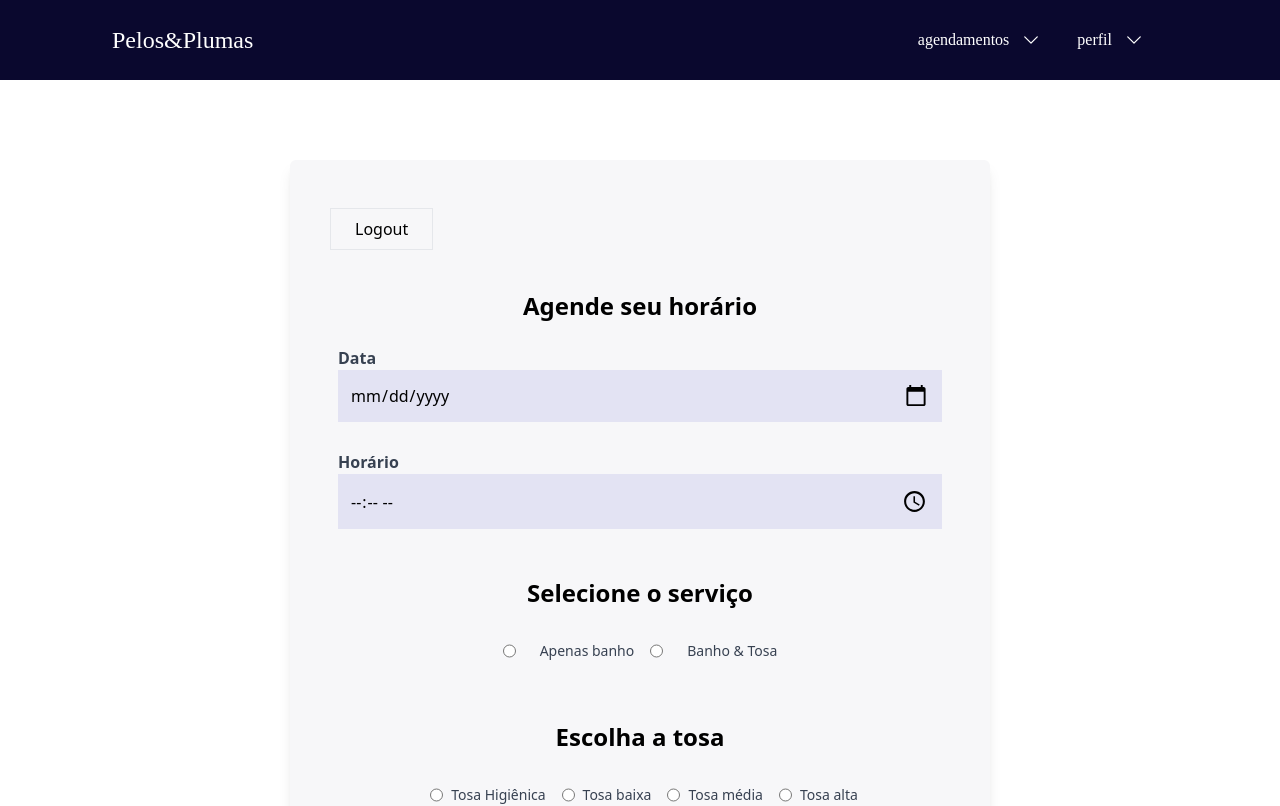
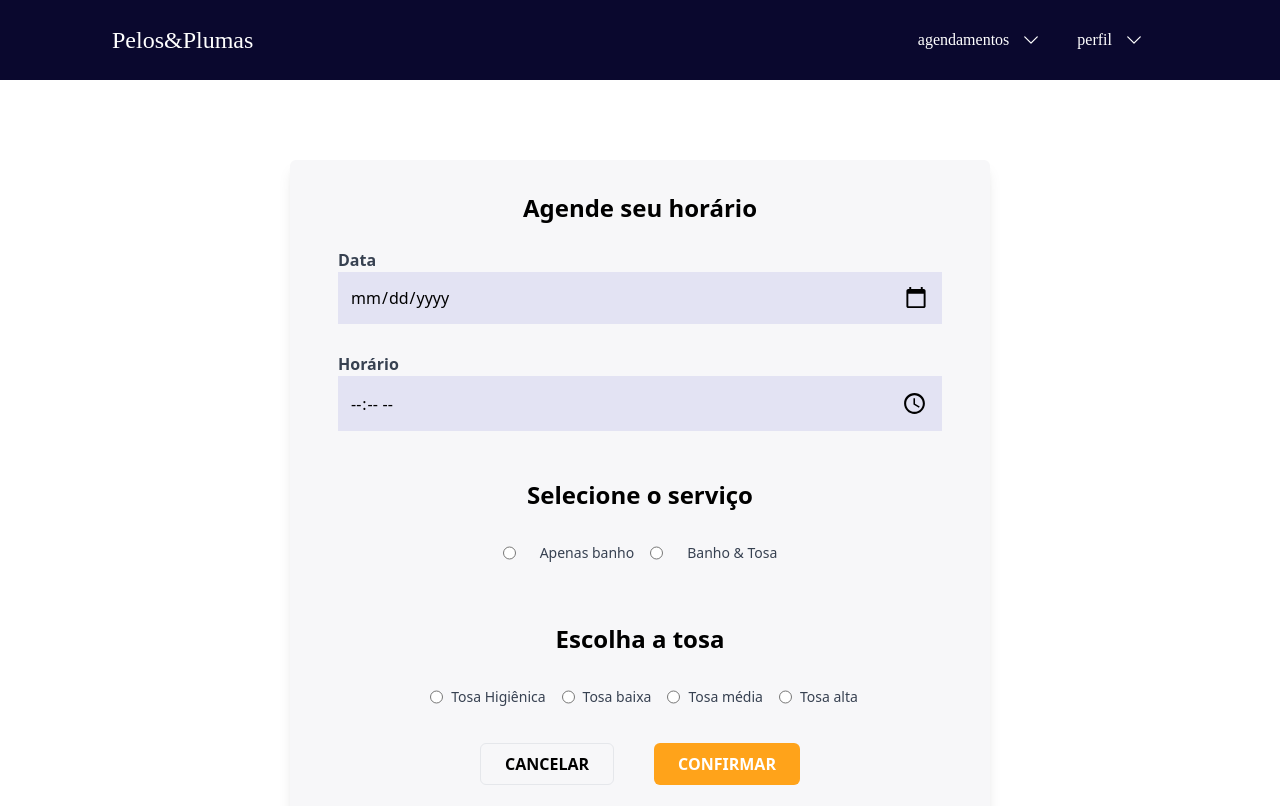
Before and after one commit to pamlotusia/impacta-petshop, a React (Create React App) app: page /home in a window 1280 px wide. Shown: the top 806 px of the page. Built offline with nearby package versions, Linux system fonts and the light colour scheme; no server answers; sample sign-in values are in the browser's storage.

Commit message:
não sei o que rolou, mas salvando para trocar de branch

```diff
--- a/src/components/Home.jsx
+++ b/src/components/Home.jsx
@@ -19,15 +19,6 @@ const Home = () => {
   let currDate = selectedDate.toString().split('-')
   let finalDate = currDate.reverse().join('/')
 
-  const handleLogout = async () => {
-    try {
-      await logout()
-      navigate('/')
-      console.log('you are logout')
-    } catch (e) {
-      console.log(e.message)
-    }
-  }
 
   const handleConfirm = async () => {
     if (!selectedDate || !selectedTime || !selectedService) {
@@ -93,9 +84,7 @@ const Home = () => {
   return (
 
     <div className="w-[700px] mx-auto  p-10 rounded-md shadow-lg my-20 py-8 bg-background-color relative">
-      <button onClick={handleLogout} className="border px-6 py-2 my-4 mb-10">
-        Logout
-      </button>
+
       <h1 className="text-2xl text-center font-bold mb-4">
         Agende seu horário
       </h1>
```
